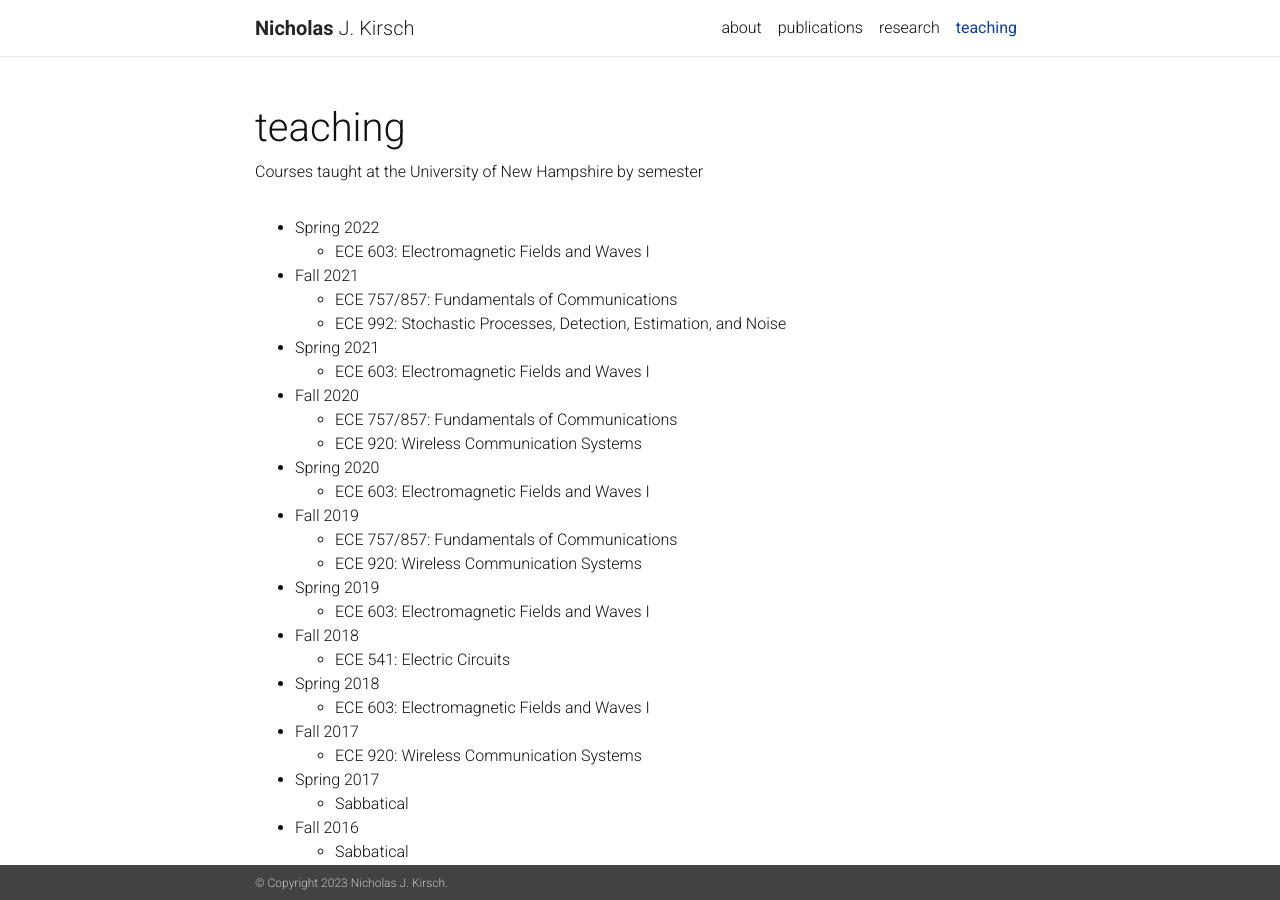
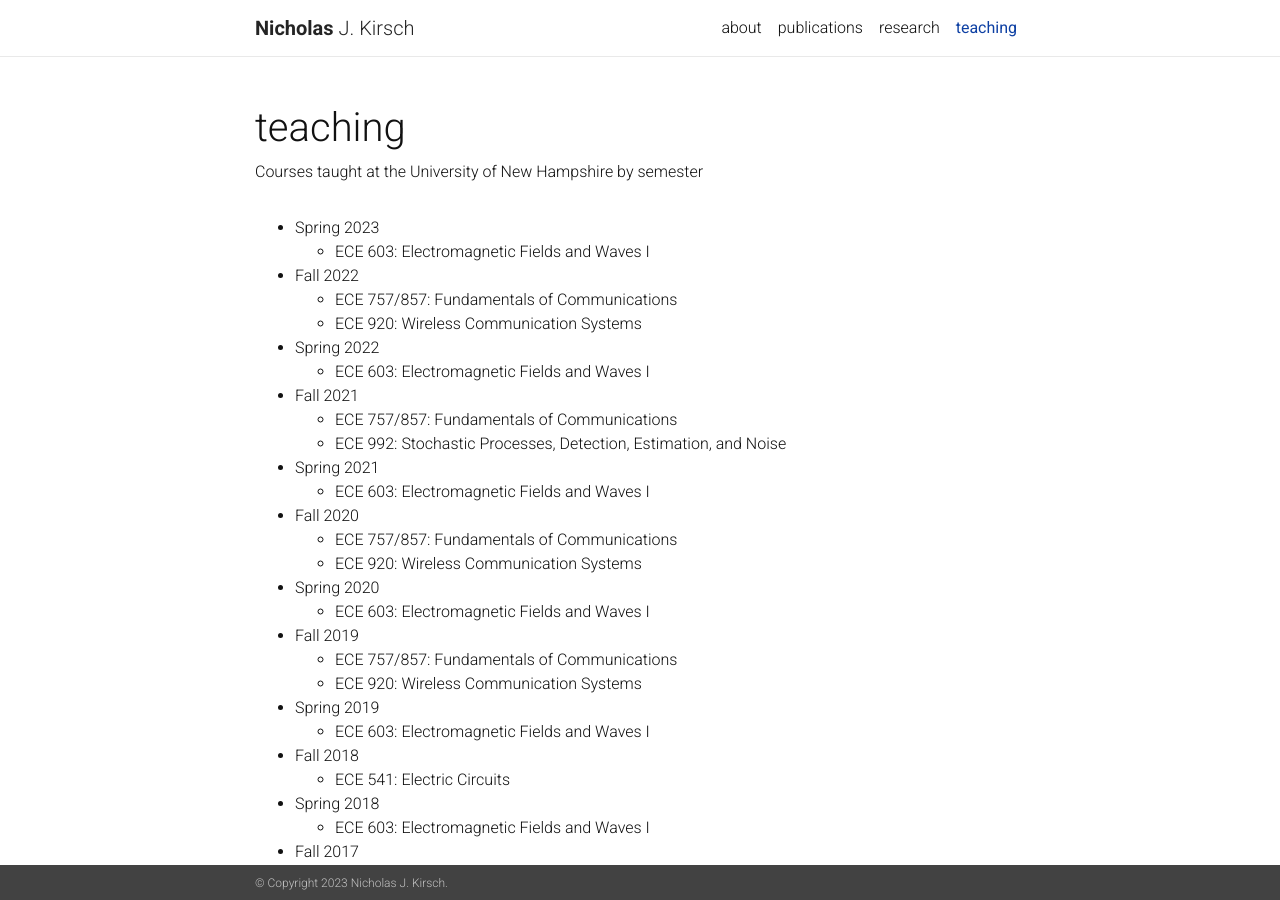
Before and after one commit to nicholasjkirsch/nicholasjkirsch.github.io, a Jekyll site: the page built from _pages/teaching.md, in a window 1280 px wide and 900 px high. Built offline with Jekyll 4.4.1, drawn with Linux system fonts in a browser that asks for light colours; nearby versions of some CDN libraries; a style sheet for code colours, icons or effects is not loaded.

Commit message:
Update teaching.md

```diff
--- a/_pages/teaching.md
+++ b/_pages/teaching.md
@@ -6,6 +6,11 @@ description: Courses taught at the University of New Hampshire by semester
 nav: true
 ---
 
+- Spring 2023
+    - ECE 603: Electromagnetic Fields and Waves I
+- Fall 2022
+    - ECE 757/857: Fundamentals of Communications
+    - ECE 920: Wireless Communication Systems
 - Spring 2022
     - ECE 603: Electromagnetic Fields and Waves I
 - Fall 2021
```
